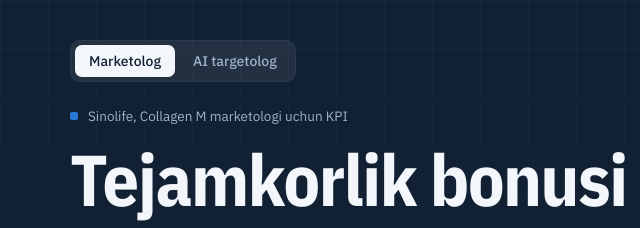
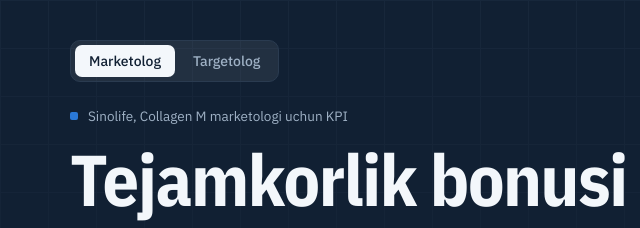
Before and after one commit to forwork7002/tejamkorlik-bonusi, a plain HTML site: page index.html in a window 1280 px wide. Shown: the top 228 px of the page, 0-640 px from the left. Drawn offline with nearby package versions, Linux system fonts and the light colour scheme.

Commit message:
Bo'lim nomi: AI targetolog → Targetolog
Co-Authored-By: Claude Opus 5.5 <noreply@anthropic.com>
Claude-Session: https://claude.ai/code/session_01Jg3TwuZkK4NH3q7cxyHeXb

```diff
--- a/index.html
+++ b/index.html
@@ -4,7 +4,7 @@
 <meta charset="utf-8">
 <meta name="viewport" content="width=device-width, initial-scale=1, viewport-fit=cover">
 <title>Tejamkorlik bonusi</title>
-<meta name="description" content="Sinolife Collagen M: marketolog va AI targetolog uchun bonus kalkulyatorlari">
+<meta name="description" content="Sinolife Collagen M: marketolog va targetolog uchun bonus kalkulyatorlari">
 <link rel="preconnect" href="https://fonts.googleapis.com">
 <link rel="preconnect" href="https://fonts.gstatic.com" crossorigin>
 <link href="https://fonts.googleapis.com/css2?family=IBM+Plex+Mono:wght@400;500;600&family=IBM+Plex+Sans+Condensed:wght@500;600;700&family=IBM+Plex+Sans:wght@400;500;600&display=swap" rel="stylesheet">
@@ -289,7 +289,7 @@ footer p{margin:0 0 6px;max-width:80ch}
 <header class="top">
   <div class="grid-bg" aria-hidden="true"></div>
   <div class="wrap">
-    <nav class="tabs" aria-label="Bo'limlar"><button type="button" data-go="m" aria-pressed="true">Marketolog</button><button type="button" data-go="t" aria-pressed="false">AI targetolog</button></nav>
+    <nav class="tabs" aria-label="Bo'limlar"><button type="button" data-go="m" aria-pressed="true">Marketolog</button><button type="button" data-go="t" aria-pressed="false">Targetolog</button></nav>
     <div data-view="m">
     <p class="kicker"><span class="dot" aria-hidden="true"></span>Sinolife, Collagen M marketologi uchun KPI</p>
     <h1>Tejamkorlik bonusi</h1>
@@ -311,7 +311,7 @@ footer p{margin:0 0 6px;max-width:80ch}
     </div>
     <div data-view="t" hidden>
     <p class="kicker"><span class="dot" aria-hidden="true"></span>Sinolife, Collagen M targetologi uchun KPI</p>
-    <h1>AI targetolog bonusi</h1>
+    <h1>Targetolog bonusi</h1>
     <p class="lead">Standart kval lid narxi <b id="t-h-std">$2.80</b>, forma va DM birga. Targetolog narxni shundan arzonga tushirsa, har tejalgan dollarning <b id="t-h-share">25%</b> i unga bonus bo'ladi.</p>
     <div class="formula" aria-label="Formula">
       <div class="fline"><span class="t res">Haqiqiy narx</span><span class="op">=</span><span class="op">(</span><span class="t">Forma byudjeti</span><span class="op">+</span><span class="t">DM byudjeti</span><span class="op">)</span><span class="op">÷</span><span class="op">(</span><span class="t">Kval lid</span><span class="op">+</span><span class="t">Kval lid DM</span><span class="op">)</span></div>
@@ -837,7 +837,7 @@ footer p{margin:0 0 6px;max-width:80ch}
     render();
   })();
 
-  // ===== AI targetolog bonusi (id lar "t-" bilan) =====
+  // ===== Targetolog bonusi (id lar "t-" bilan) =====
   (function(){
     "use strict";
     var IDS = ["i-std","i-share","i-min","f-bud","f-lead","f-q","d-bud","d-msg","d-lead","d-q"];
@@ -1041,7 +1041,7 @@ footer p{margin:0 0 6px;max-width:80ch}
   (function(){
     var V = {
       m: {result:"result",   label:"Marketolog bonusi", title:"Tejamkorlik bonusi",   hash:""},
-      t: {result:"t-result", label:"Targetolog bonusi", title:"AI targetolog bonusi", hash:"#targetolog"}
+      t: {result:"t-result", label:"Targetolog bonusi", title:"Targetolog bonusi", hash:"#targetolog"}
     };
     var TABKEY = "bonus-bolim";
     var $ = function(id){ return document.getElementById(id); };
```
Also changed, not shown: targetolog/index.html (+2 -2 lines).
